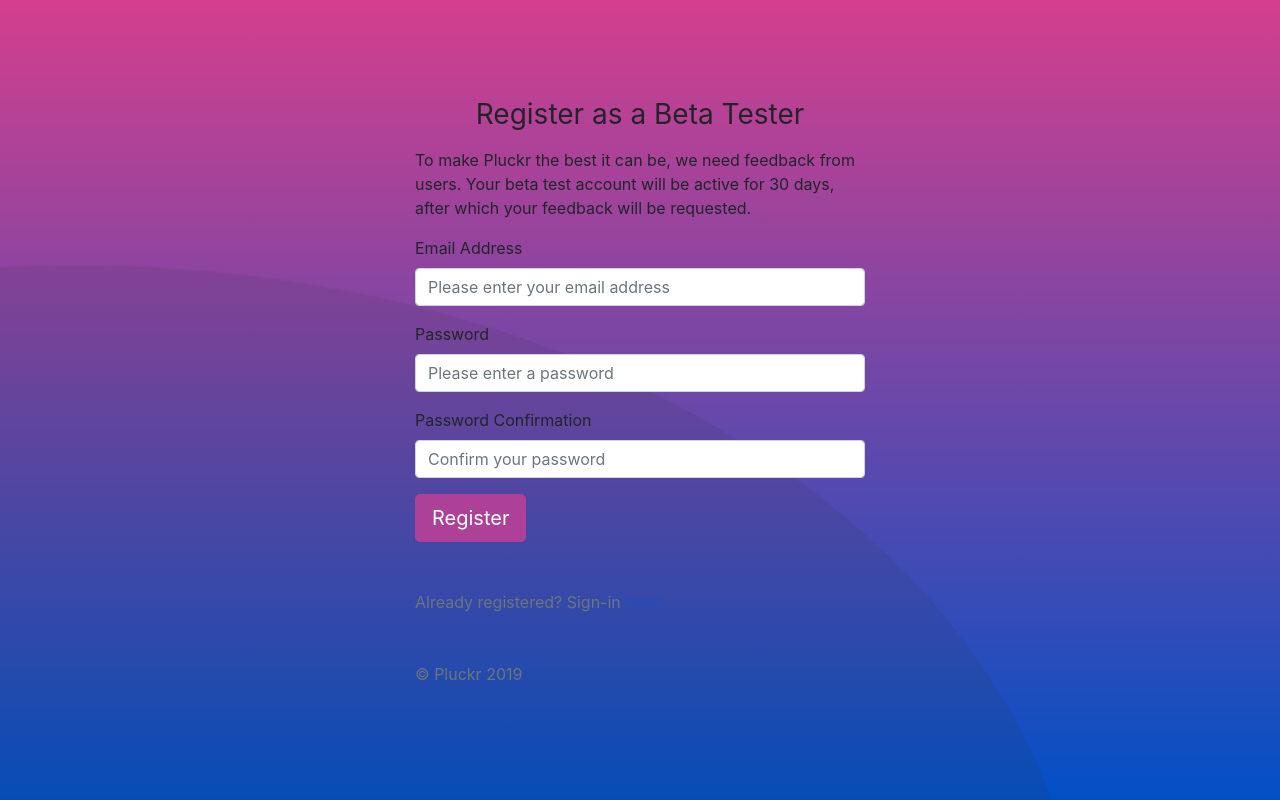
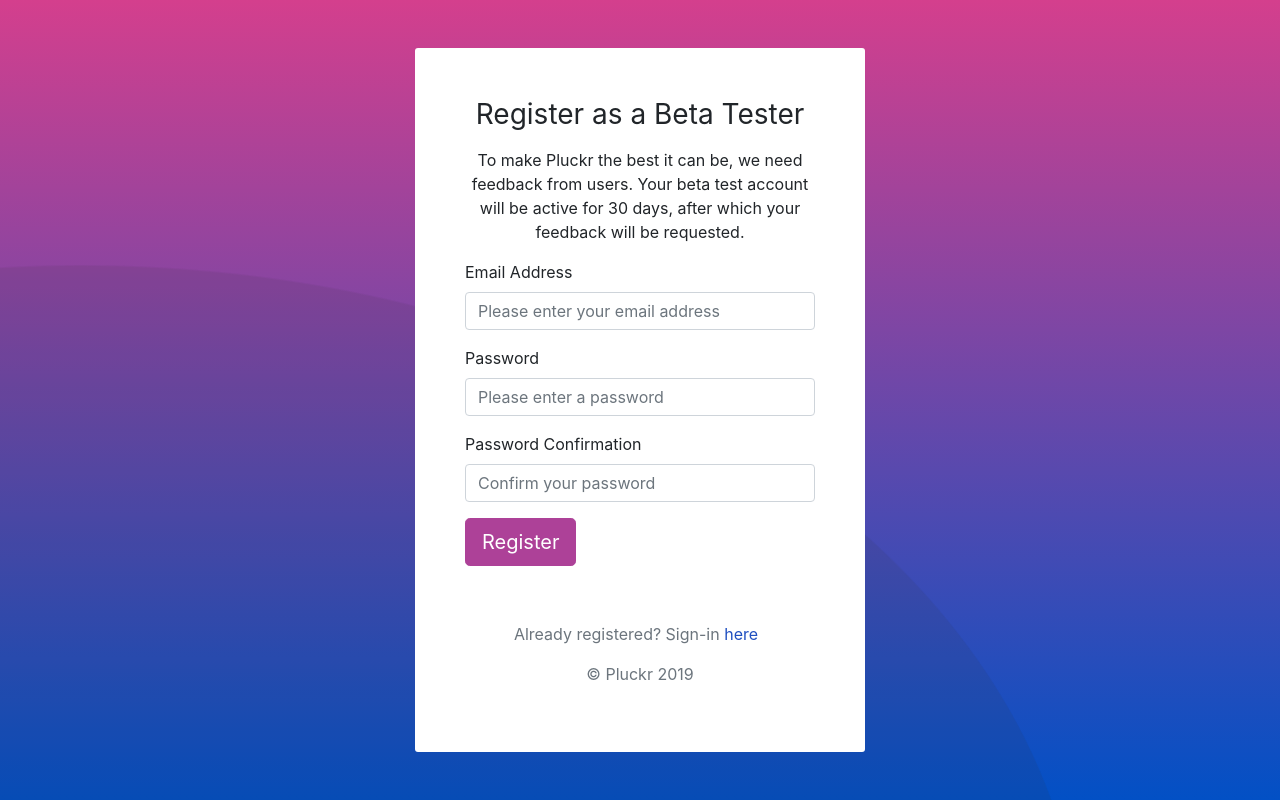
Before and after one commit to jamesbratt/Pluckr-ui, a React (Create React App) app: page /register in a window 1280 px wide. Built offline with nearby package versions, Linux system fonts and the light colour scheme.

Commit message:
More styling improvements

```diff
--- a/src/Register.js
+++ b/src/Register.js
@@ -2,6 +2,7 @@ import React from 'react';
 import { connect } from 'react-redux';
 import { Redirect } from "react-router-dom";
 import { addNotification } from './actions/notification';
+import './css/login.css'
 
 const emailRef = React.createRef();
 const passwordRef = React.createRef();
@@ -67,8 +68,8 @@ class Register extends React.Component {
             <input ref={passwordConfirmRef} className="form-control" type="password" placeholder="Confirm your password" />
           </div>
           <button onClick={this.register} className="btn btn-lg btn-primary" type="submit">Register</button>
-          <p className="mt-5 mb-3 text-muted">Already registered? Sign-in <a href="/">here</a></p>
-          <p className="mt-5 mb-3 text-muted">© Pluckr {new Date().getFullYear()}</p>
+          <p className="text-muted">Already registered? Sign-in <a href="/">here</a></p>
+          <p className="text-muted">© Pluckr {new Date().getFullYear()}</p>
         </div>
       </div>
     )
--- a/src/builder_components/datasets/DataSetList.js
+++ b/src/builder_components/datasets/DataSetList.js
@@ -66,7 +66,9 @@ class DataSetList extends Component {
             {
               this.state.hasCreated ? <Redirect to={`/charts/${this.state.hasCreated.chart.id}/chart/edit-dataset/${this.state.hasCreated.id}`} />
               : <React.Fragment>
-                <button className="btn btn-primary" onClick={() =>this.setState({ createChartModalShow: true })}>Create a Dataset</button>
+                <div className="table-header">
+                  <button className="btn btn-primary" onClick={() =>this.setState({ createChartModalShow: true })}>Create a Dataset</button>
+                </div>
                 <Table bordered hover>
                   <thead>
                     <tr>
--- a/src/builder_components/editor/Chart.js
+++ b/src/builder_components/editor/Chart.js
@@ -226,6 +226,7 @@ class Chart extends Component {
 
     return (
       <div className="clearfix">
+        <div className="editor-header">
           {chart ? <h2 style={{ display: 'inline-block' }}>{chart.name}</h2> : null}
           <div className="float-right export-btns">
             <button onClick={() => this.publish(id)} className="btn btn-success">Publish as Template</button>
@@ -236,6 +237,7 @@ class Chart extends Component {
               <Dropdown.Item onClick={() => this.download('application/pdf')} as="button">Download as PDF file</Dropdown.Item>
               <Dropdown.Item onClick={() => this.download('image/svg+xml')} as="button">Download as SVG vector image</Dropdown.Item>
             </DropdownButton>
+          </div>
         </div>
         <div style={{position: 'relative', marginBottom: '1em'}}>
           <div className={overlayClasses}>
--- a/src/css/builder.css
+++ b/src/css/builder.css
@@ -8,6 +8,16 @@ a {
   padding: 0;
   background: #efefef;
   border-right: solid #d6d6d6 1px
+}
+.sidebar a {
+  margin: 0;
+  color: #515151;
+  border-bottom: solid #d6d6d6 1px
+}
+.sidebar a:hover {
+  background: #d6d6d6;
+  color: #515151;
+  text-decoration: none;
 }
 .table-success, .table-success > th, .table-success > td {
   background-color: #f2d7f4;
@@ -136,6 +146,11 @@ a {
   background: white;
   padding: 1em;
   border: 1px solid #ededed;
+  border-top: 0 none;
+}
+
+.editor-header {
+  margin-top: 1.3em;
 }
 
 .operations {
@@ -320,12 +335,6 @@ a {
   padding-top: 40px;
   padding-bottom: 40px;
 }
-.form-register {
-  width: 100%;
-  max-width: 480px;
-  padding: 15px;
-  margin: 0 auto;
-}
 .active-provider {
   margin-right: 1em;
   display: inline-block;
--- a/src/css/login.css
+++ b/src/css/login.css
@@ -34,7 +34,7 @@
   background-position: center;
 }
 
-.form-signin {
+.form-signin, .form-register {
   width: 100%;
   max-width: 450px;
   padding: 50px;
@@ -66,11 +66,11 @@
   border-top-left-radius: 0;
   border-top-right-radius: 0;
 }
-.form-signin p {
+.form-signin p, .form-register p {
   margin-top: 1em;
   text-align: center;
 }
-.form-signin .btn {
+.form-signin .btn, .form-register .btn  {
   margin-bottom: 2em;
 }
 .form-signin h1 {
```
Lines whose indentation alone changed are shown as unchanged.
